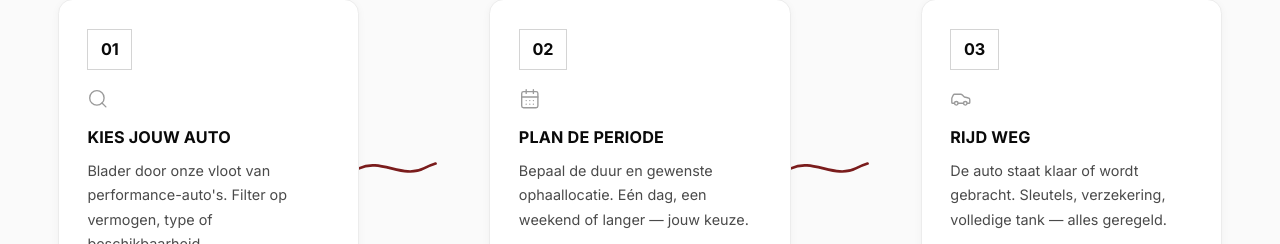
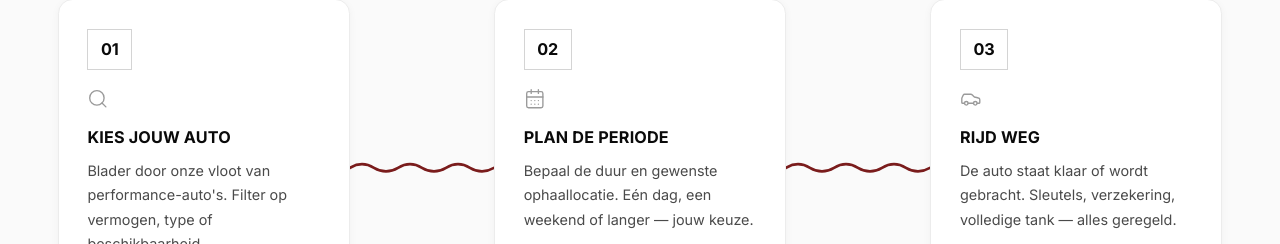
Before and after one commit to AdamSaber-mr/rapid_cars, a React (Vite) app: page /#/ in a window 1280 px wide. Shown: the part 3162-3406 px from the top of the page. Built offline with nearby package versions, Linux system fonts and the light colour scheme.

Commit message:
fix: make werkwijze connector wave fill the full gap, longer and thicker

```diff
--- a/src/app/components/HowItWorks.tsx
+++ b/src/app/components/HowItWorks.tsx
@@ -67,14 +67,14 @@ function StepConnector() {
     <>
       {/* Desktop: horizontal wave spanning the full gap */}
       <svg
-        viewBox="0 0 80 32"
+        viewBox="0 0 240 24"
         fill="none"
         preserveAspectRatio="none"
-        className="hidden h-8 w-full text-[#7A1C1C] sm:block"
+        className="hidden h-6 w-full text-[#7A1C1C] sm:block"
         aria-hidden
       >
         <motion.path
-          d="M0 16 C 13 4 27 28 40 16 S 67 4 80 16"
+          d="M0 12 Q 20 4 40 12 T 80 12 T 120 12 T 160 12 T 200 12 T 240 12"
           stroke="currentColor"
           strokeWidth={3}
           strokeLinecap="round"
@@ -85,14 +85,14 @@ function StepConnector() {
 
       {/* Mobile: vertical wave bridging the stacked cards */}
       <svg
-        viewBox="0 0 24 48"
+        viewBox="0 0 24 120"
         fill="none"
         preserveAspectRatio="none"
         className="block h-16 w-6 text-[#7A1C1C] sm:hidden"
         aria-hidden
       >
         <motion.path
-          d="M12 0 C 4 12 20 20 12 28 S 4 40 12 48"
+          d="M12 0 Q 4 20 12 40 T 12 80 T 12 120"
           stroke="currentColor"
           strokeWidth={3}
           strokeLinecap="round"
@@ -216,7 +216,7 @@ export function HowItWorks() {
                 {index < steps.length - 1 && (
                   <motion.div
                     variants={connectorWrap}
-                    className="flex shrink-0 items-center justify-center sm:w-24 lg:w-36"
+                    className="flex shrink-0 items-center justify-center sm:w-28 lg:w-40"
                     aria-hidden
                   >
                     <StepConnector />
```
